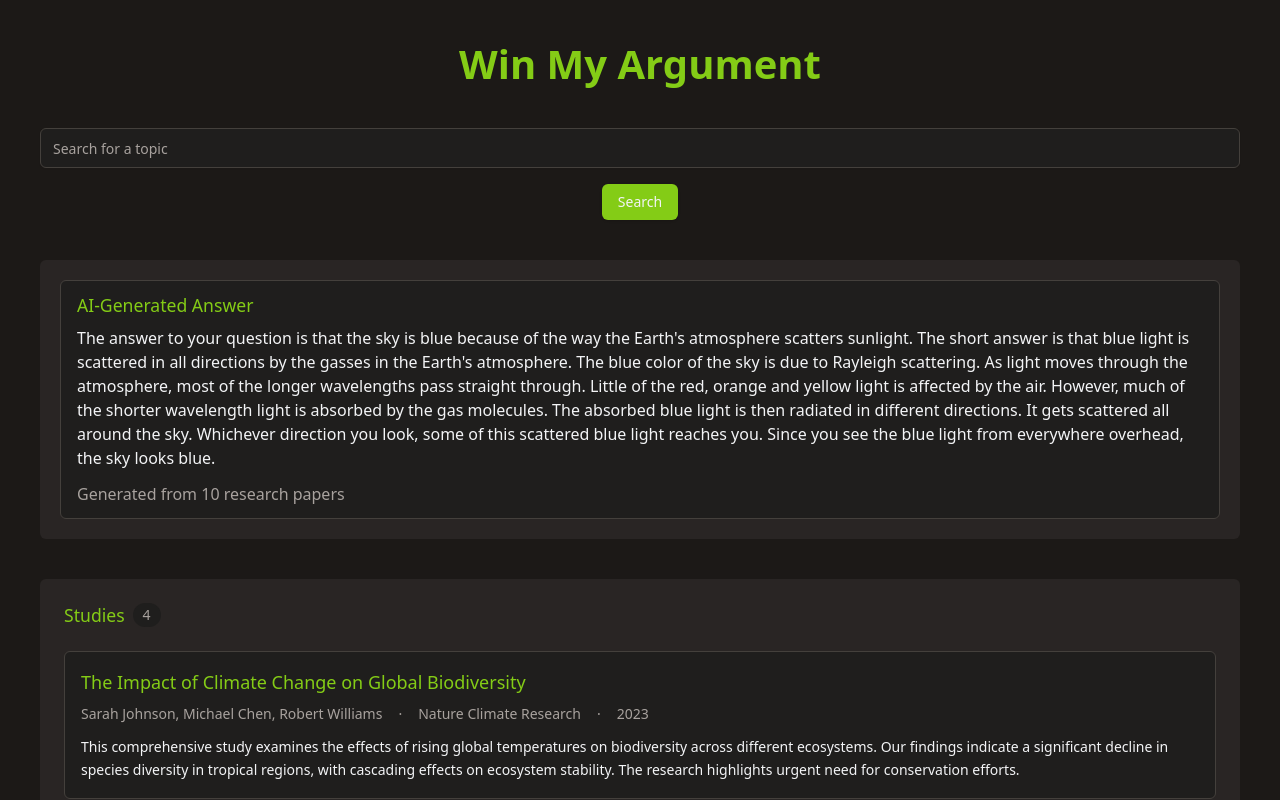
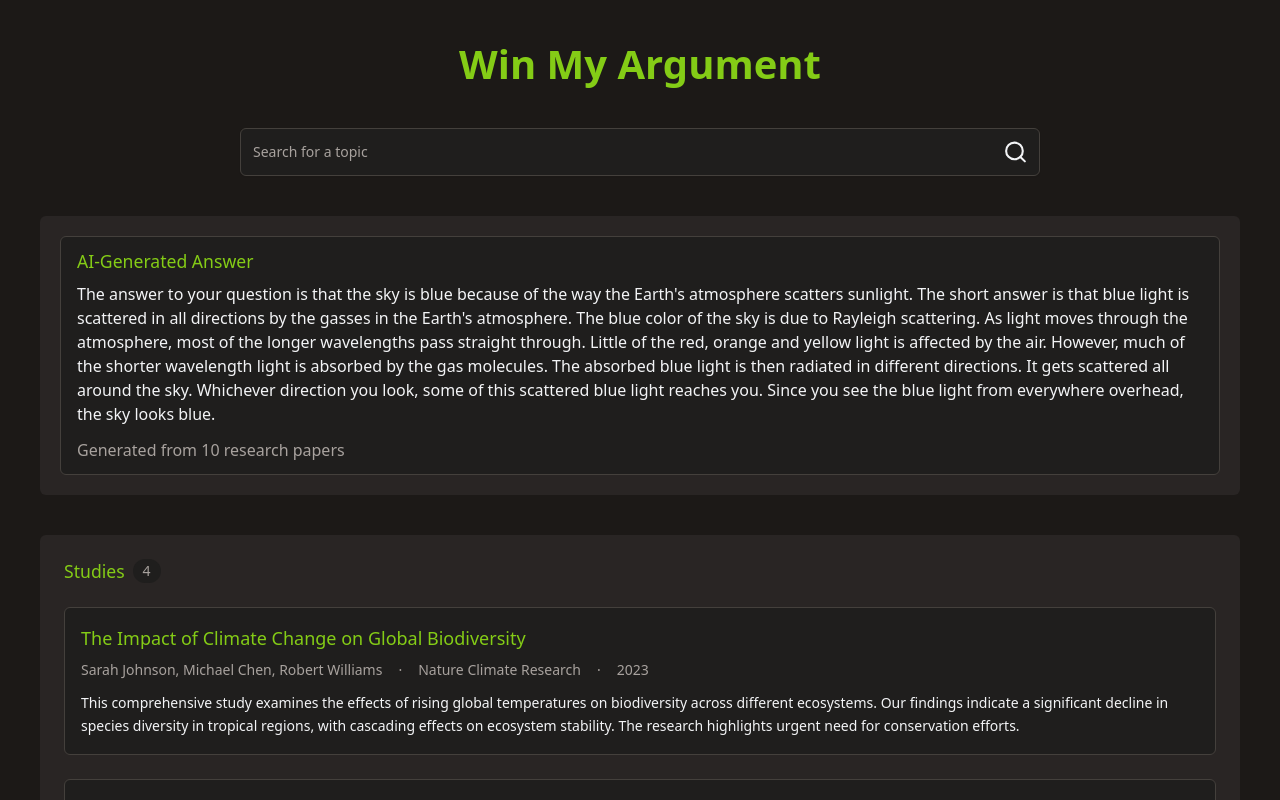
Before and after one commit to FerroDude/win_my_argument, a React (Vite) app in the folder client/: page / in a window 1280 px wide. Shown: the top 800 px of the page. Built offline with nearby package versions, Linux system fonts and the light colour scheme.

Commit message:
added search icon on the search input that acts as the search button. Removed old search button. Added spinner animated icon when search is pressed

```diff
--- a/client/package.json
+++ b/client/package.json
@@ -14,6 +14,7 @@
     "class-variance-authority": "^0.7.1",
     "clsx": "^2.1.1",
     "lucide-react": "^0.469.0",
+    "motion": "^12.0.1",
     "react": "^18.3.1",
     "react-dom": "^18.3.1",
     "tailwind-merge": "^2.6.0",
--- a/client/src/App.tsx
+++ b/client/src/App.tsx
@@ -1,6 +1,6 @@
 import Container from './components/Container';
 import { Input } from './components/ui/input.tsx';
-import { Button } from './components/ui/button.tsx';
+import { useRef } from 'react';
 import Answer from './components/Answer.tsx';
 import Studies from './components/Studies.tsx';
 import { useState } from 'react';
@@ -10,6 +10,7 @@
 function App() {
   const [searchInput, setSearchInput] = useState<string>('');
   const [isLoading, setIsLoading] = useState<boolean>(false);
+  const formRef = useRef<HTMLFormElement>(null);
 
   const handleSearchInput = (e: React.ChangeEvent<HTMLInputElement>) => {
     e.preventDefault();
@@ -20,30 +21,32 @@
     e.preventDefault();
     setIsLoading(true);
     try {
-      //Fetch data
-      console.log('Fetching data...');
       await new Promise(resolve => setTimeout(resolve, 2000));
     } catch (error) {
       console.error(error);
+    } finally {
+      setIsLoading(false);
+      console.log('Form submitted');
     }
-    console.log('Form submitted');
-    setIsLoading(false);
   };
 
   return (
     <>
       <Container>
         <h1 className="text-primary text-h1 text-center">Win My Argument</h1>
-        <form onSubmit={handleFormSubmit} className="flex flex-col items-center gap-4">
+        <form
+          ref={formRef}
+          onSubmit={handleFormSubmit}
+          className="flex flex-col items-center gap-4"
+        >
           <Input
+            formRef={formRef}
             onChange={handleSearchInput}
             value={searchInput}
             type="text"
             placeholder="Search for a topic"
+            isLoading={isLoading}
           />
-          <Button type="submit" className="" variant="default">
-            {isLoading ? 'Loading...' : 'Search'}
-          </Button>
         </form>
         <div className="bg-background-secondary  w-auto h-auto py-5 px-5 rounded-md flex flex-col justify-center content-center gap-10">
           <Answer studiesAmount={studiesAmount} answer={answerContent} />
--- a/client/src/components/ui/input.tsx
+++ b/client/src/components/ui/input.tsx
@@ -1,19 +1,37 @@
 import * as React from 'react';
 
 import { cn } from '@/lib/utils';
+import { SearchIcon } from './search.tsx';
+import { LoaderPinwheelIcon } from './loader-pinwheel.tsx';
 
-const Input = React.forwardRef<HTMLInputElement, React.ComponentProps<'input'>>(
-  ({ className, type, ...props }, ref) => {
+interface InputProps extends React.ComponentProps<'input'> {
+  isLoading?: boolean;
+  formRef?: React.RefObject<HTMLFormElement>;
+}
+const Input = React.forwardRef<HTMLInputElement, InputProps>(
+  ({ className, type, isLoading = false, formRef, ...props }, ref) => {
+    const handleIconClick = () => {
+      formRef?.current?.requestSubmit();
+    };
     return (
+      <div className="relative w-2/3 min-w-[400px]">
         <input
           type={type}
           className={cn(
-          'flex h-10 w-full rounded-md border border-border bg-background-accent text-foreground px-3 py-1 text-base shadow-sm transition-colors file:border-0 file:bg-transparent file:text-sm file:font-medium file:text-foreground placeholder:text-muted-foreground focus-visible:outline-none focus-visible:border-primary focus-visible:ring-1 focus-visible:ring-primary disabled:cursor-not-allowed disabled:opacity-50 md:text-sm',
+            'flex h-auto min-h-12 text-wrap w-full rounded-md border border-border bg-background-accent text-foreground px-3 pr-12 py-1 text-base shadow-sm transition-colors file:border-0 file:bg-transparent file:text-sm file:font-medium file:text-foreground placeholder:text-muted-foreground focus-visible:outline-none focus-visible:border-primary focus-visible:ring-1 focus-visible:ring-primary disabled:cursor-not-allowed disabled:opacity-50 md:text-sm',
             className
           )}
           ref={ref}
+          disabled={isLoading}
           {...props}
         />
+        <div
+          className="absolute right-1 top-1/2 -translate-y-1/2 cursor-pointer"
+          onClick={handleIconClick}
+        >
+          {isLoading ? <LoaderPinwheelIcon /> : <SearchIcon />}
+        </div>
+      </div>
     );
   }
 );
--- /dev/null
+++ b/client/src/components/ui/loader-pinwheel.tsx
@@ -0,0 +1,41 @@
+'use client';
+
+import { motion, type Variants } from 'framer-motion';
+
+const gVariants: Variants = {
+  animate: {
+    rotate: 360,
+    transition: {
+      repeat: Infinity,
+      duration: 1,
+      ease: 'linear',
+    },
+  },
+};
+
+const LoaderPinwheelIcon = () => {
+  return (
+    <div className="cursor-pointer select-none p-2 hover:bg-accent rounded-md transition-colors duration-200 flex items-center justify-center">
+      <motion.svg
+        xmlns="http://www.w3.org/2000/svg"
+        width="28"
+        height="28"
+        viewBox="0 0 24 24"
+        fill="none"
+        stroke="currentColor"
+        strokeWidth="2"
+        strokeLinecap="round"
+        strokeLinejoin="round"
+        variants={gVariants}
+        animate="animate"
+      >
+        <path d="M22 12a1 1 0 0 1-10 0 1 1 0 0 0-10 0" />
+        <path d="M7 20.7a1 1 0 1 1 5-8.7 1 1 0 1 0 5-8.6" />
+        <path d="M7 3.3a1 1 0 1 1 5 8.6 1 1 0 1 0 5 8.6" />
+        <circle cx="12" cy="12" r="10" />
+      </motion.svg>
+    </div>
+  );
+};
+
+export { LoaderPinwheelIcon };
--- /dev/null
+++ b/client/src/components/ui/rocket.tsx
@@ -0,0 +1,84 @@
+'use client';
+
+import type { Variants } from 'motion/react';
+import { motion, useAnimation } from 'motion/react';
+
+const variants: Variants = {
+  normal: {
+    x: 0,
+    y: 0,
+  },
+  animate: {
+    x: [0, 0, -3, 2, -2, 1, -1, 0],
+    y: [0, -3, 0, -2, -3, -1, -2, 0],
+    transition: {
+      duration: 6,
+      ease: 'easeInOut',
+      repeat: Infinity,
+      repeatType: 'reverse',
+      times: [0, 0.15, 0.3, 0.45, 0.6, 0.75, 0.9, 1],
+    },
+  },
+};
+
+const fireVariants: Variants = {
+  normal: {
+    d: 'M4.5 16.5c-1.5 1.26-2 5-2 5s3.74-.5 5-2c.71-.84.7-2.13-.09-2.91a2.18 2.18 0 0 0-2.91-.09z',
+  },
+  animate: {
+    d: [
+      'M4.5 16.5c-1.5 1.26-2 5-2 5s3.74-.5 5-2c.71-.84.7-2.13-.09-2.91a2.18 2.18 0 0 0-2.91-.09z',
+      'M4.5 16.5c-1.5 1.26-3 5.5-3 5.5s4.74-1 6-2.5c.71-.84.7-2.13-.09-2.91a2.18 2.18 0 0 0-2.91-.09z',
+      'M4.5 16.5c-1.5 1.26-2.2 4.8-2.2 4.8s3.94-0.3 5.2-1.8c.71-.84.7-2.13-.09-2.91a2.18 2.18 0 0 0-2.91-.09z',
+      'M4.5 16.5c-1.5 1.26-2.8 5.2-2.8 5.2s4.54-0.7 5.8-2.2c.71-.84.7-2.13-.09-2.91a2.18 2.18 0 0 0-2.91-.09z',
+      'M4.5 16.5c-1.5 1.26-2 5-2 5s3.74-.5 5-2c.71-.84.7-2.13-.09-2.91a2.18 2.18 0 0 0-2.91-.09z',
+    ],
+    transition: {
+      duration: 2,
+      ease: [0.4, 0, 0.2, 1],
+      repeat: Infinity,
+      times: [0, 0.2, 0.5, 0.8, 1],
+    },
+  },
+};
+
+const RocketIcon = () => {
+  const controls = useAnimation();
+
+  return (
+    <div
+      className="cursor-pointer select-none p-2 hover:bg-accent rounded-md transition-colors duration-200 flex items-center justify-center"
+      onMouseEnter={() => {
+        controls.start('animate');
+      }}
+      onMouseLeave={() => {
+        controls.start('normal');
+      }}
+    >
+      <motion.svg
+        xmlns="http://www.w3.org/2000/svg"
+        width="28"
+        height="28"
+        viewBox="0 0 24 24"
+        fill="none"
+        stroke="currentColor"
+        strokeWidth="2"
+        strokeLinecap="round"
+        strokeLinejoin="round"
+        variants={variants}
+        animate={controls}
+      >
+        <motion.path
+          d="M4.5 16.5c-1.5 1.26-2 5-2 5s3.74-.5 5-2c.71-.84.7-2.13-.09-2.91a2.18 2.18 0 0 0-2.91-.09z"
+          variants={fireVariants}
+          animate={controls}
+        />
+        <path d="m12 15-3-3a22 22 0 0 1 2-3.95A12.88 12.88 0 0 1 22 2c0 2.72-.78 7.5-6 11a22.35 22.35 0 0 1-4 2z" />
+        <path d="M9 12H4s.55-3.03 2-4c1.62-1.08 5 0 5 0" />
+        <path d="M12 15v5s3.03-.55 4-2c1.08-1.62 0-5 0-5" />
+      </motion.svg>
+    </div>
+  );
+};
+
+export { RocketIcon };
--- /dev/null
+++ b/client/src/components/ui/search.tsx
@@ -0,0 +1,44 @@
+'use client';
+
+import { motion, useAnimation } from 'motion/react';
+
+const SearchIcon = () => {
+  const controls = useAnimation();
+
+  return (
+    <div
+      className="cursor-pointer select-none p-2 hover:bg-accent rounded-md transition-colors duration-200 flex items-center justify-center overflow-hidden"
+      onMouseEnter={() => controls.start('animate')}
+      onMouseLeave={() => controls.start('normal')}
+    >
+      <motion.svg
+        xmlns="http://www.w3.org/2000/svg"
+        width="25"
+        height="25"
+        viewBox="0 0 24 24"
+        fill="none"
+        stroke="currentColor"
+        strokeWidth="2"
+        strokeLinecap="round"
+        strokeLinejoin="round"
+        variants={{
+          normal: { x: 0, y: 0 },
+          animate: {
+            x: [0, 0, -3, 0],
+            y: [0, -4, 0, 0],
+          },
+        }}
+        transition={{
+          duration: 1,
+          bounce: 0.3,
+        }}
+        animate={controls}
+      >
+        <circle cx="11" cy="11" r="8" />
+        <path d="m21 21-4.3-4.3" />
+      </motion.svg>
+    </div>
+  );
+};
+
+export { SearchIcon };
--- a/client/src/index.css
+++ b/client/src/index.css
@@ -71,7 +71,7 @@
     --background-secondary: #292524;
     --background-accent: #1f1e1d;
 
-    --text: #f3f4f6;
+    --text: #0444c5;
     --text-secondary: #9ca3af;
     --text-muted: #a8a29e;
     --text-mutedtwo: #de6310;
@@ -91,7 +91,7 @@
     --primary-hover: #65a30d;
     --primary-foreground: #f3f4f6;
 
-    --secondary: #7c3aed;
+    --secondary: #3452db;
     --secondary-hover: #6d28d9;
     --secondary-foreground: #f3f4f6;
 
```
Also changed, not shown: 1 other file (tests, documents, lock files or other folders). Lines whose indentation alone changed are shown as unchanged.
